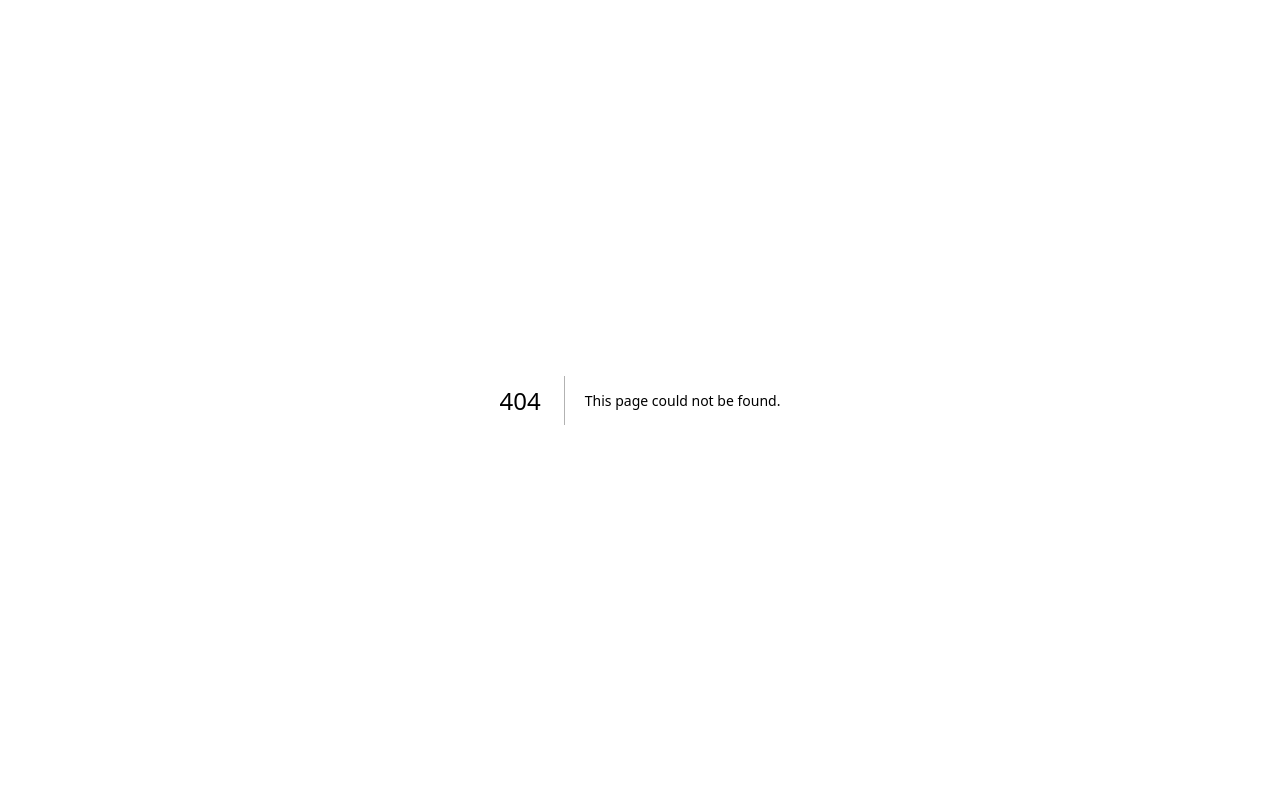
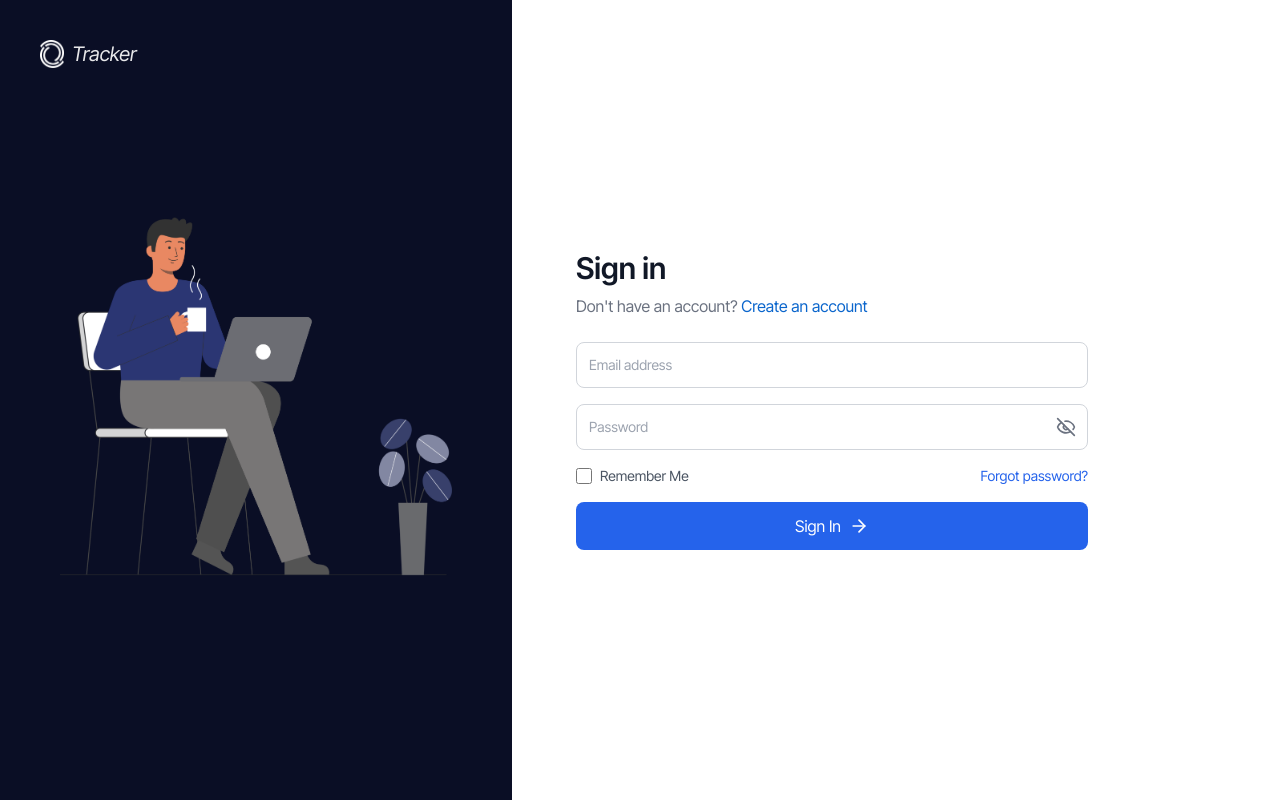
Before and after one commit to mariabh7/tracker-app, a Next.js app: page /signin in a window 1280 px wide. Before the commit this address had no page. Built offline with nearby package versions, Linux system fonts and the light colour scheme.

Commit message:
Add files via upload

```diff
--- /dev/null
+++ b/src/app/signin/page.jsx
@@ -0,0 +1,118 @@
+
+"use client";
+import { useRouter } from "next/navigation";
+import { useState } from "react";
+import Link from "next/link";
+import Image from "next/image";
+import { Eye, EyeOff, ArrowRight } from "lucide-react";
+
+export default function SignIn() {
+  const router = useRouter();
+  const [showPassword, setShowPassword] = useState(false);
+  const [email, setEmail] = useState("");
+  const [password, setPassword] = useState("");
+  const [rememberMe, setRememberMe] = useState(false);
+  const handleSubmit = (e) => {
+    e.preventDefault();
+    console.log({ email, password, rememberMe });
+    router.push("/mywallet");
+  };
+
+  return (
+    <div className="flex min-h-screen flex-col md:flex-row">
+      {/* Top Section (Mobile Only) */}
+      <div className="md:hidden bg-[#0A0E25] flex items-center justify-start py-4 rounded-b-3xl pl-16 h-32 mb-10">
+        <div className="flex items-center gap-2">
+          <Image src="/icons/union.png" alt="Logo Tracker" width={30} height={30} />
+          <span className="text-white text-xl italic">Tracker</span>
+        </div>
+      </div>
+
+      {/* Left Section (Desktop Only) */}
+      <div className="hidden md:flex md:w-2/5 bg-[#0A0E25] relative items-center justify-center">
+        <div className="absolute top-10 left-10 flex items-center gap-2 text-white/90">
+          <Image src="/icons/union.png" alt="Logo Tracker" width={24} height={24} />
+          <span className="text-xl italic">Tracker</span>
+        </div>
+        <div className="flex flex-col justify-center items-center">
+          <div className="relative w-[400px] h-[400px]">
+            <Image src="/images/image.png" alt="Illustration" layout="fill" objectFit="contain" />
+          </div>
+        </div>
+      </div>
+
+      {/* Right Section - Form */}
+      <div className="w-full md:w-1/2 flex flex-col justify-center px-6 md:px-16">
+        <h2 className="text-3xl font-semibold mb-2 text-gray-900">Sign in</h2>
+        <p className="text-gray-500 mb-6">
+          Don't have an account?{" "}
+          <button
+            type="button"
+            onClick={() => router.push("/signUp")}
+            className="text-[#0A65CC] hover:underline"
+           >
+            Create an account
+          </button>
+
+
+        </p>
+
+        <form onSubmit={handleSubmit} className="space-y-4">
+          <div>
+            <input
+              type="email"
+              placeholder="Email address"
+              value={email}
+              onChange={(e) => setEmail(e.target.value)}
+              className="w-full px-3 py-3 border border-gray-300 rounded-lg text-sm focus:outline-none focus:ring-2 focus:ring-blue-500"
+              required
+            />
+          </div>
+
+          <div className="relative">
+            <input
+              type={showPassword ? "text" : "password"}
+              placeholder="Password"
+              value={password}
+              onChange={(e) => setPassword(e.target.value)}
+              className="w-full px-3 py-3 border border-gray-300 rounded-lg text-sm focus:outline-none focus:ring-2 focus:ring-blue-500 pr-10"
+              required
+            />
+            <button
+              type="button"
+              onClick={() => setShowPassword((prev) => !prev)}
+              className="absolute right-3 top-1/2 -translate-y-1/2 text-gray-500"
+            >
+              {showPassword ? <Eye size={20} /> : <EyeOff size={20} />}
+            </button>
+          </div>
+
+          <div className="flex items-center justify-between">
+            <div className="flex items-center">
+              <input
+                id="remember-me"
+                type="checkbox"
+                checked={rememberMe}
+                onChange={(e) => setRememberMe(e.target.checked)}
+                className="h-4 w-4 text-blue-600 focus:ring-blue-500 border-gray-300 rounded"
+              />
+              <label htmlFor="remember-me" className="ml-2 block text-sm text-gray-600">
+                Remember Me
+              </label>
+            </div>
+            <Link href="#" className="text-sm text-[#2563EB] hover:underline">
+              Forgot password?
+            </Link>
+          </div>
+
+          <button
+            type="submit"
+            className="w-full bg-[#2563EB] text-white py-3 px-4 rounded-lg flex items-center justify-center gap-2 hover:bg-blue-700 focus:outline-none focus:ring-2 focus:ring-blue-500 focus:ring-offset-2 transition-colors mt-6"
+          >
+            Sign In <ArrowRight size={20} />
+          </button>
+        </form>
+      </div>
+    </div>
+  );
+}
```
